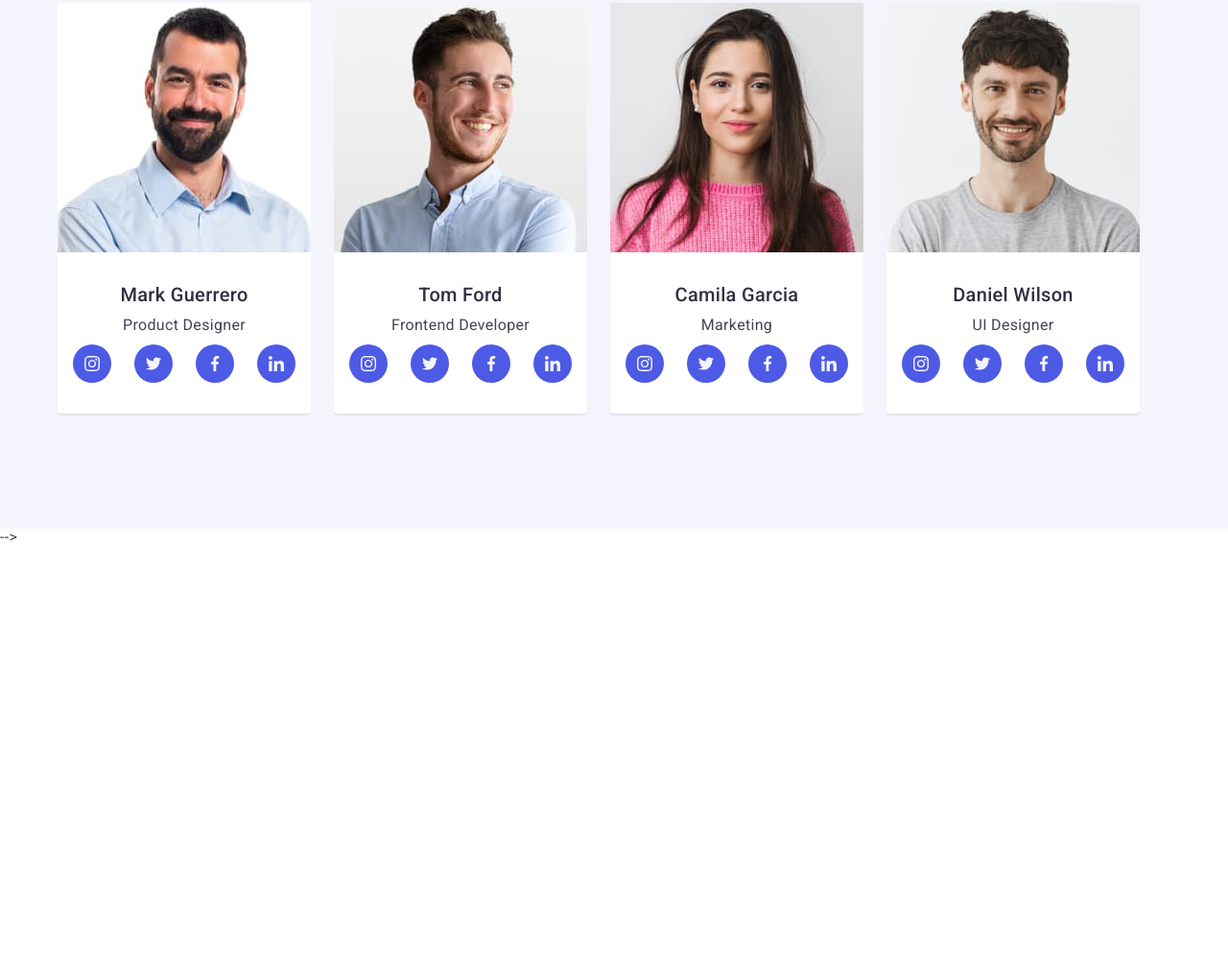
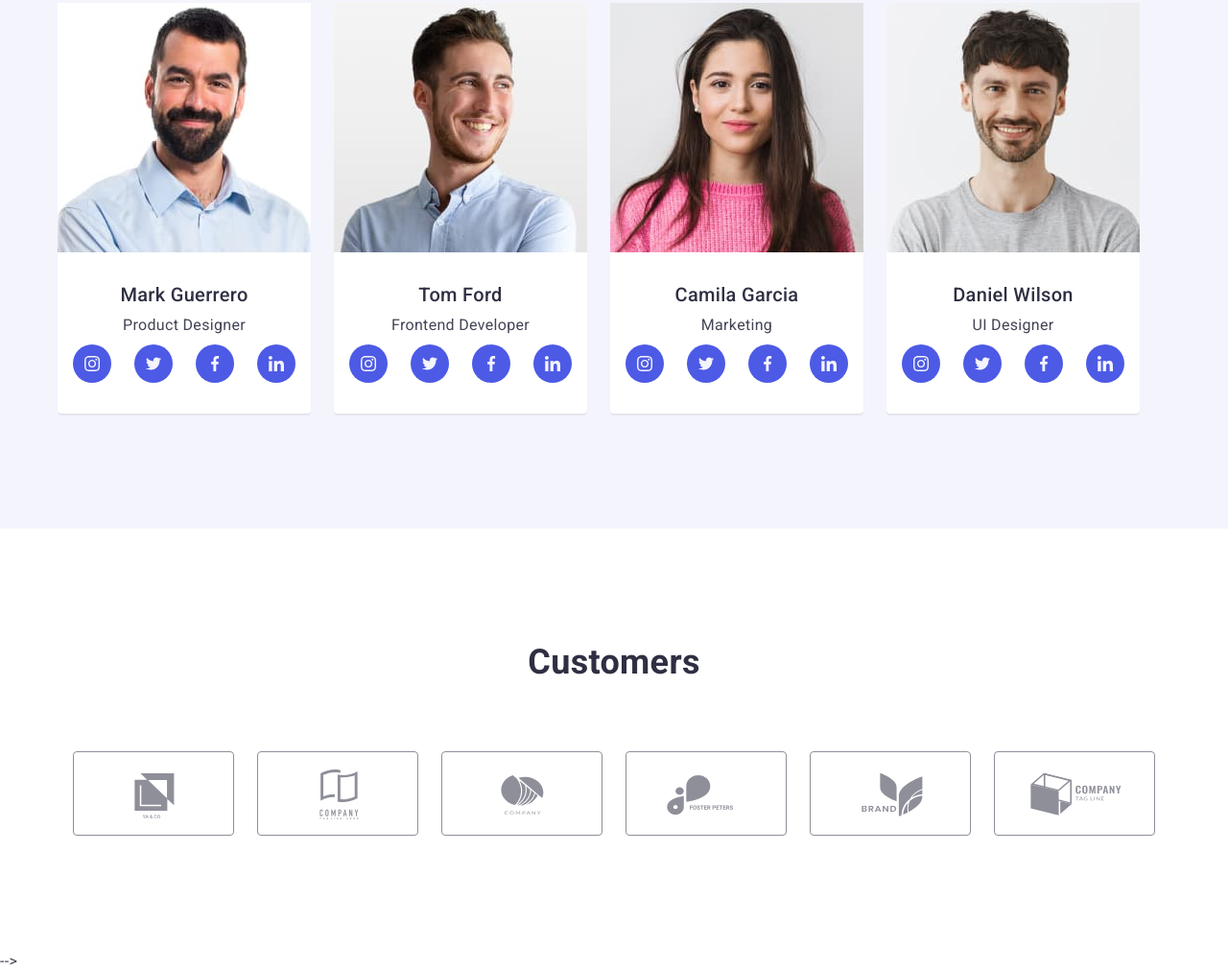
Before and after one commit to LizaPikovskaya/goit-markup-hw-07, a plain HTML site: page index.html in a window 1280 px wide. Shown: the part 1923-2934 px from the top of the page at 96% size. Before the commit the page ends 2492 px from the top, so only its background shows below. Drawn offline with nearby package versions, Linux system fonts and the light colour scheme.

Commit message:
made adaptive for section customers

```diff
--- a/index.html
+++ b/index.html
@@ -380,7 +380,7 @@
           </ul>
         </div>
       </section>
-      <!-- <section class="customers">
+      <section class="customers">
         <div class="container">
           <h2 class="customers-title">Customers</h2>
           <ul class="customers-list list">
@@ -428,7 +428,7 @@
             </li>
           </ul>
         </div>
-      </section> --> -->
+      </section> -->
     </main>
     <!-- <footer class="footer">
       <div class="container flex">
--- a/styles.css
+++ b/styles.css
@@ -652,10 +652,13 @@ button {
   }
 
 }
-.team .container {
+@media screen and (min-width: 480px){
+  .team .container {
   padding-left: 82px;
   padding-right: 82px;
 }
+}
+
 @media screen and (min-width: 768px) {
   .team .container {
    padding-left: 108px;
@@ -681,6 +684,7 @@ button {
 
   text-align: center;
 }
+
 @media screen and (min-width: 768px) and (max-width: 1199px) {
 .team-list {
   display: flex;
@@ -765,90 +769,104 @@ flex-wrap: wrap;
   background-color: var(--accent-color-darker);
 }
 
+/* =====/TEAM-SECTION===== */
 
-/* .emploee-card-wrapper {
-
-  padding: 32px 16px;
-
-  border-radius: 0px 0px 4px 4px;
-  background-color: #ffffff;
-  box-shadow: 0px 2px 1px 0px #2e2f4214;
-
-  text-align: center;
+/* =====CUSTOMERS-SECTION====== */
+.customers {
+  padding-top: 96px;
+  padding-bottom: 96px;
 }
-.team {
-  padding-top: 120px;
-  padding-bottom: 120px;
-  background-color: #f4f4fd;
-}
-.team-list {
-  display: flex;
-  gap: 24px;
-}
-.team-list > .item {
-  flex-basis: (calc(100%-72px) / 4);
-}
-
-.team-list .title {
-  font-size: 20px;
-  line-height: 1.2;
-  color: var(--secondary-text-color);
-  margin-bottom: 8px;
+@media screen and (min-width: 1200px) {
+  .customers {
+    padding-top: 120px;
+    padding-bottom: 122px;
+  }
 
 }
-.team-list .text {
-  font-size: 16px;
-  line-height: 1.5;
-  letter-spacing: 0.02em;
-  margin-bottom: 8px;
-}
-.social-list {
-  display: flex;
-  justify-content: center;
-  flex-basis: 232px;
-}
-
-.social-item {
-  width: 40px;
-  height: 40px;
-}
-.social-item:not(:last-child) {
-  margin-right: 24px;
-}
-
-.social-link {
-  display: flex;
-  width: 100%;
-  height: 100%;
-  border-radius: 50%;
-  background-color: var(--accent-color);
-  justify-content: center;
-  align-items: center;
-
-  transition: background-color var(--transition-dur-and-func);
+@media screen and (min-width: 768px) and (max-width: 1199px ){
+  .customers .container {
+    padding-left: 108px;
+    padding-right: 108px;
+  }
 
 }
 
-.social-link:hover,
-.social-link:hover {
-  background-color: var(--accent-color-darker);
-} */
-
-/* =====/TEAM-SECTION===== */
-
-/* CUSTOMERS-SECTION */
-.customers {
-  padding-top: 120px;
-  padding-bottom: 122px;
-}
 .customers-title {
   font-size: 36px;
-  line-height: 1.16;
+  line-height: 1.11;
   text-align: center;
-  letter-spacing: 3%;
   color: var(--secondary-text-color);
   margin-bottom: 72px;
 }
+@media screen and (max-width: 427px){
+  .customers-list {
+  display: flex;
+  flex-direction: column;
+  gap: 72px;
+}
+}
+
+  .customers-list {
+  display: flex;
+  flex-direction: row;
+  flex-wrap: wrap;
+  justify-content: center;
+}
+@media screen and (min-width: 1200px) {
+  .customers-list {
+    justify-content:flex-start;
+gap: 24px;
+  }
+}
+
+.customers-item {
+  width: 190px;
+  height: 88px;
+}
+@media screen and (min-width: 768px) {
+  .customers-item {
+    width: 168px;
+}}
+
+
+@media screen and (min-width: 428px) and (max-width: 767px){
+  .customers-item:not(:nth-child(even))
+{margin-right: 16px;}
+
+.customers-item:not(:nth-last-child(-n +2)) {
+  margin-bottom: 72px;
+}
+
+}
+
+@media screen and (min-width: 768px) and (max-width: 1199px) {
+  .customers-item:not(:nth-child(3n + 3))
+  {margin-right: 24px;}
+  .customers-item:not(:nth-last-child(-n +3)) {
+    margin-bottom: 72px;
+  }
+}
+
+
+.customers-link {
+  display: flex;
+  justify-content: center;
+  align-items: center;
+  width: 100%;
+  height: 100%;
+  border: 1px solid rgba(142, 143, 153, 1);
+  border-radius: 4px;
+
+  transition: border 250ms cubic-bezier(0.4, 0, 0.2, 1);
+}
+.customers-icon {
+  fill: #8e8f99;
+  transition: fill 250ms cubic-bezier(0.4, 0, 0.2, 1);
+}
+
+
+/*
+
 .customers-list {
   display: flex;
 }
@@ -884,9 +902,9 @@ flex-wrap: wrap;
 .customers-link:hover .customers-icon,
 .customers-link:focus .customers-icon {
   fill: var(--accent-color);
-}
+} */
 
-/* /CUSTOMERS-SECTION */
+/* ======/CUSTOMERS-SECTION ======*/
 
 /* MAIN-PORTFOLIO */
 .filtr {
```
